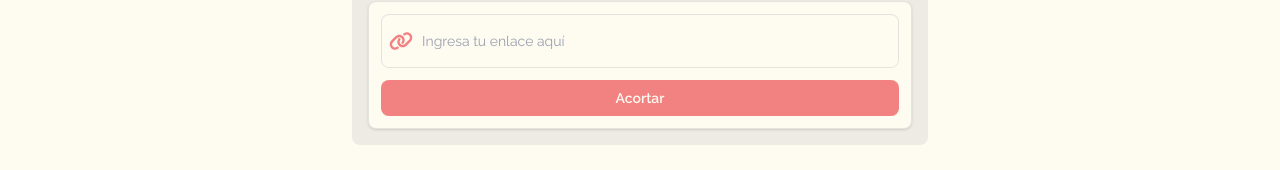
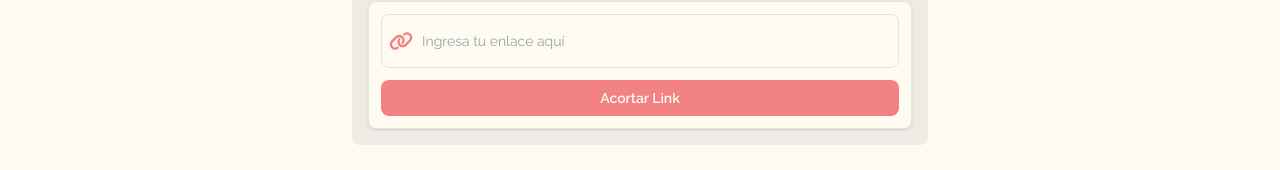
Before and after one commit to richard-tabares/app-shorter-link, a React (Vite) app: page / in a window 1280 px wide. Shown: the part 359-529 px from the top of the page. Built offline with nearby package versions, Linux system fonts and the light colour scheme.

Commit message:
feat: creación de loading

```diff
--- a/src/App.css
+++ b/src/App.css
@@ -49,7 +49,7 @@ body{
 ** shorterLink
 *************/
 .btn-primary {
-    @apply bg-accentRed text-lightBg w-full py-2 cursor-pointer rounded-lg font-semibold hover:bg-accentRed/80 transition duration-300;
+    @apply bg-accentRed text-lightBg w-full py-2 cursor-pointer rounded-lg font-semibold hover:bg-accentRed/80 transition duration-300 items-center justify-center gap-2 flex;
 }
 .input-link {
     @apply w-full pl-10 pr-4 py-4 rounded-lg text-sm border border-accentBlue/15 placeholder:text-subtitle/60 ;
--- /dev/null
+++ b/src/shoterlink/components/Loading.tsx
@@ -0,0 +1,7 @@
+
+export const Loading = () => {
+    return (
+
+        <section className="w-4 h-4 m-0 rounded-full border-2 border-lightBg border-t-accentBlue animate-spin inline-block"></section>
+    )
+}
--- a/src/shoterlink/components/ShorterLink.tsx
+++ b/src/shoterlink/components/ShorterLink.tsx
@@ -3,8 +3,12 @@ import { useForm } from '../../hooks/useForm'
 import { postShortLink } from '../../helpers/postShortLink'
 import { useLinkStore } from '../../store/useLinkStore'
 import { ToastContainer, toast, type TypeOptions } from 'react-toastify'
+import { Loading } from './Loading'
+import { useState } from 'react'
 
 export const ShorterLink = () => {
+
+    const [loading, setLoading] = useState(false)
 
     const addLink = useLinkStore(state => state.addLink)
 
@@ -40,13 +44,16 @@ export const ShorterLink = () => {
 
         try {
 
+            setLoading(true)
             const dataLink = await postShortLink(inputUrl)
             addLink(dataLink)
+            setLoading(false)
             onResetForm()
 
         } catch (error) {
 
             notify('Hubo un problema a intentar acortar la Url, intentalo de nuevo', 'error', 'error-fetch')
+            setLoading(false)
             return
 
         }
@@ -70,13 +77,14 @@ export const ShorterLink = () => {
 
             </section>
 
-            <button className="btn-primary" onClick={() => createShortLink(inputUrl)}>Acortar</button>
+            <button className={`btn-primary ${loading && 'bg-accentBlue! opacity-70 cursor-not-allowed'}`} onClick={() => createShortLink(inputUrl)} disabled={loading}>{ loading ? 'Acortando' : 'Acortar Link' } { loading && <Loading /> }</button>
 
             <ToastContainer
                 position='top-right'
                 autoClose={4000}
             />
 
+
         </section >
 
     )
```
